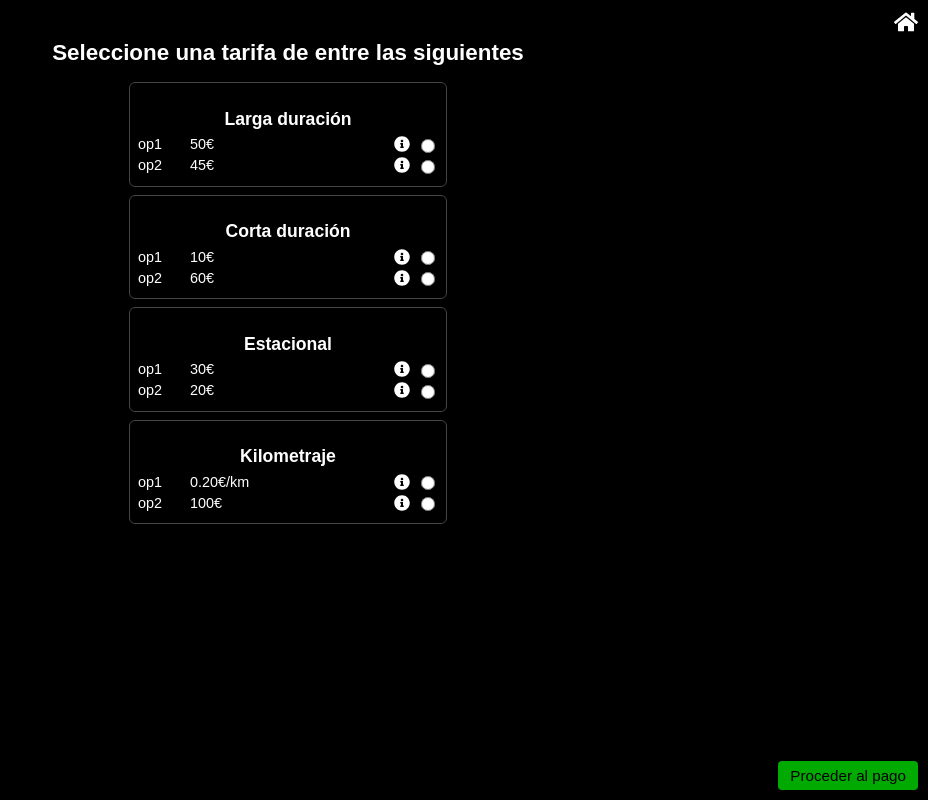
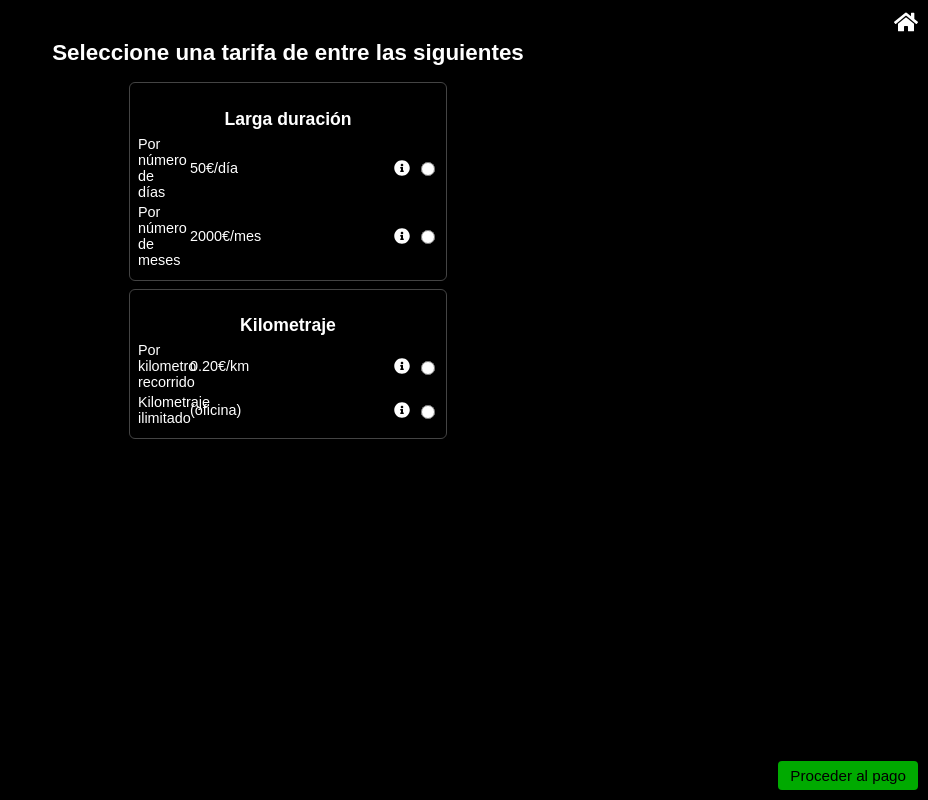
Before and after one commit to proyecto-GPI/front, a React (Create React App) app: page /tarifas in a window 1280 px wide. Shown: the whole page, without its empty margins (352-1280 px from the left). Built offline with nearby package versions, Linux system fonts and the light colour scheme.

Commit message:
Cambios estéticos y solo las tarifas que al final hacemos

```diff
--- a/src/Tarifas.js
+++ b/src/Tarifas.js
@@ -9,32 +9,32 @@ const tarifasData = [
     id: 'larga',
     label: 'Larga duración',
     options: [
-      { id: 'op1', price: '50€', info: 'Ideal para alquileres de más de 1 mes.' },
-      { id: 'op2', price: '45€', info: 'Descuento por contrato semestral.' }
+      { id: 'Por número de días', price: '50€/día', info: 'Ideal si quieres alquilar una semana' },
+      { id: 'Por número de meses', price: '2000€/mes', info: 'Ideal si quieres un alquiler prolongado' }
     ]
   },
-  {
+  /*{
     id: 'corta',
     label: 'Corta duración',
     options: [
       { id: 'op1', price: '10€', info: 'Tarifa por día.' },
       { id: 'op2', price: '60€', info: 'Paquete semanal.' }
     ]
-  },
-  {
+  }*/,
+  /*{
     id: 'estacional',
     label: 'Estacional',
     options: [
       { id: 'op1', price: '30€', info: 'Solo verano.' },
       { id: 'op2', price: '20€', info: 'Temporada baja.' }
     ]
-  },
+  }*/,
   {
     id: 'kilometraje',
     label: 'Kilometraje',
     options: [
-      { id: 'op1', price: '0.20€/km', info: 'Pago por kilómetro recorrido.' },
-      { id: 'op2', price: '100€', info: 'Kilometraje ilimitado.' }
+      { id: 'Por kilometro recorrido', price: '0.20€/km', info: 'Ideal si solo quieres moverte por ciudad' },
+      { id: 'Kilometraje ilimitado', price: '(oficina)', info: 'Se calcula el precio final, al pagar en la oficina de devolución' }
     ]
   }
 ];
@@ -96,7 +96,11 @@ export default function Tarifas() {
                 <div key={opt.id} className="tarifa-option">
                   <span className="option-name">{opt.id}</span>
                   <span className="option-price">{opt.price}</span>
-                  <FaInfoCircle className="info-icon" onClick={() => handleInfo(t.id, opt.id)} />
+                  {/*<FaInfoCircle className="info-icon" onClick={() => handleInfo(t.id, opt.id)} />*/}
+                  <FaInfoCircle  className="info-icon"
+                   onMouseEnter={() => setShowInfoFor(`${t.id}-${opt.id}`)}
+                   onMouseLeave={() => setShowInfoFor(null)}
+                   />
                   <input
                     type="radio"
                     name="tarifa-select"
```
